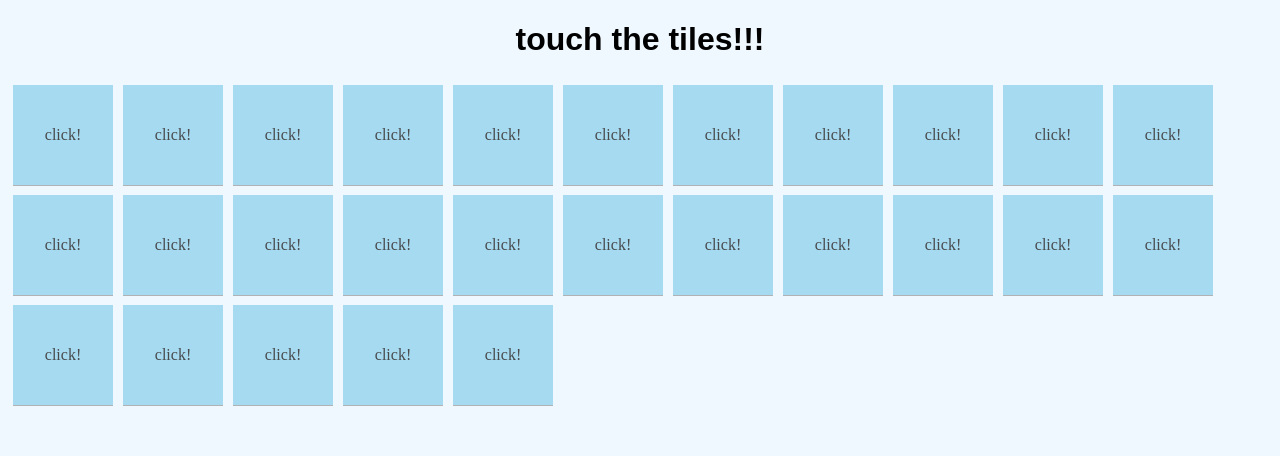
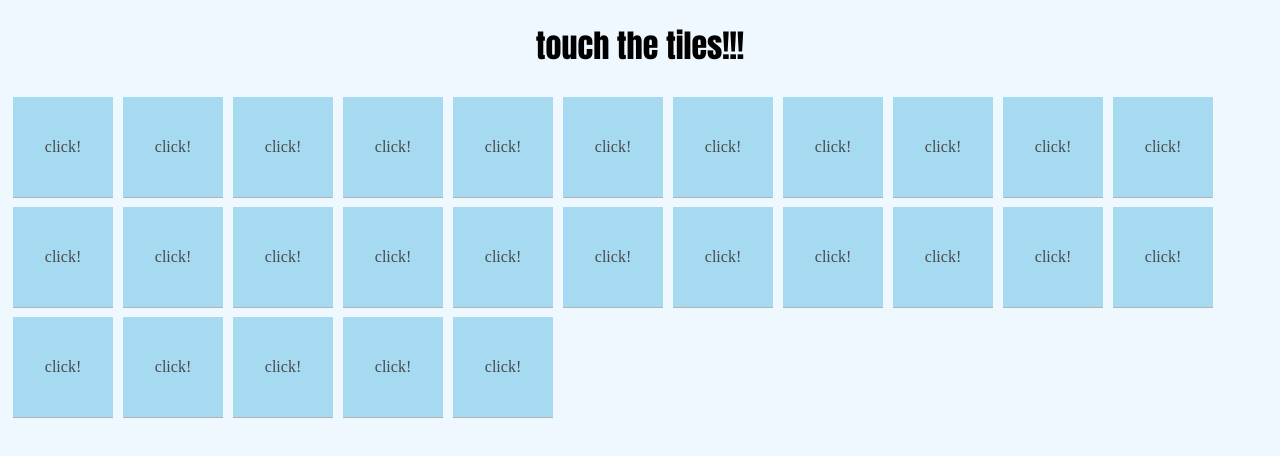
Before and after one commit to hk-p114514/game_1_remake, a plain HTML site: page index.html in a window 1280 px wide. Drawn offline with Linux system fonts and the light colour scheme.

Commit message:
Update style.css

```diff
--- a/style.css
+++ b/style.css
@@ -5,7 +5,7 @@
 
 .main-logo{
   text-align:center;
-  font-family: 'Montserrat', sans-serif;
+  font-family: 'Impact';
 }
 #tiles {
     display: -webkit-box;
```
